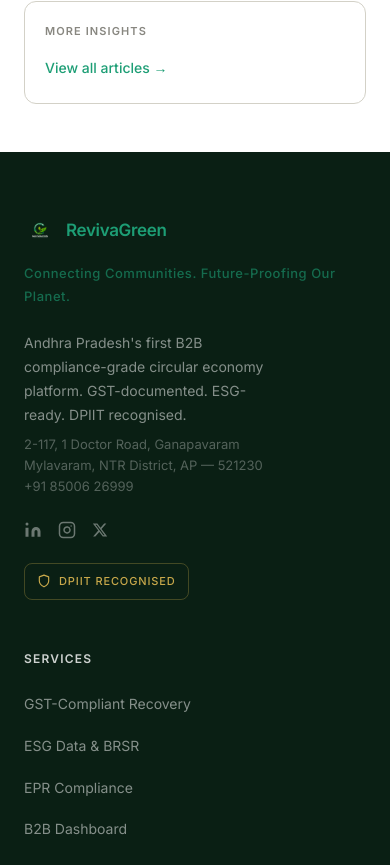
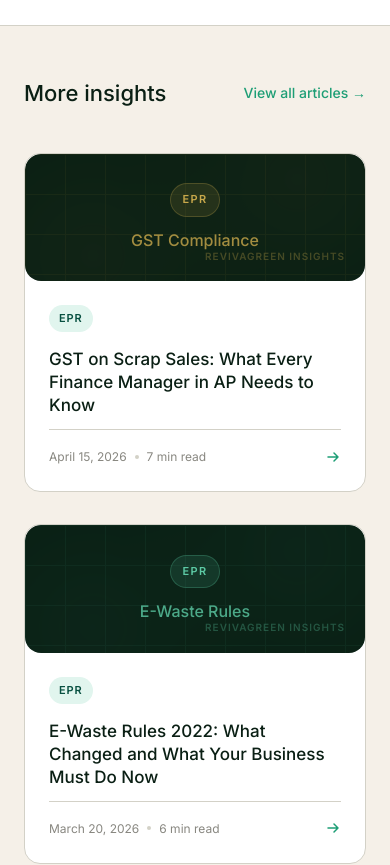
Before and after one commit to revivagreen/revivagreen-website, a Next.js app: page /insights/epr-compliance-guide-andhra-pradesh-2026 in a window 390 px wide. Shown: the part 3964-4829 px from the top of the page. Built offline with nearby package versions, Linux system fonts and the light colour scheme.

Commit message:
fix: insights OG tags, duplicate category tags, related articles, GST rates, author bios

```diff
--- a/app/insights/[slug]/page.tsx
+++ b/app/insights/[slug]/page.tsx
@@ -12,13 +12,16 @@
 
 const ARTICLES: Record<string, {
   category: string; title: string; date: string; author: string
-  readTime: string; cardBg: string; cardAccent: string; cardLabel: string
-  content: string[]
+  authorBio: string; readTime: string; cardBg: string
+  cardAccent: string; cardLabel: string; content: string[]
 }> = {
   'epr-compliance-guide-andhra-pradesh-2026': {
     category: 'EPR',
     title: 'The Complete EPR Compliance Guide for Andhra Pradesh Businesses in 2026',
-    date: 'May 15, 2026', author: 'RevivaGreen Strategy Team', readTime: '8 min read',
+    date: 'May 15, 2026',
+    author: 'RevivaGreen Strategy Team',
+    authorBio: 'EPR regulatory analysis and compliance guidance for AP businesses.',
+    readTime: '8 min read',
     cardBg: '#0A1F14', cardAccent: '#1D9E75', cardLabel: 'EPR Compliance',
     content: [
       'Extended Producer Responsibility (EPR) is no longer a future obligation for Indian businesses — it is a present legal requirement with real penalties for non-compliance.',
@@ -41,7 +44,10 @@
   'brsr-waste-data-explainer': {
     category: 'BRSR',
     title: 'How to Complete BRSR Principle 6 — A Practical Guide for Waste Data',
-    date: 'May 8, 2026', author: 'RevivaGreen Strategy Team', readTime: '6 min read',
+    date: 'May 8, 2026',
+    author: 'RevivaGreen Strategy Team',
+    authorBio: 'SEBI BRSR reporting guidance and ESG data strategy for Indian businesses.',
+    readTime: '6 min read',
     cardBg: '#0F2B1A', cardAccent: '#5DCAA5', cardLabel: 'BRSR Reporting',
     content: [
       "SEBI's Business Responsibility and Sustainability Report (BRSR) framework requires structured disclosure across nine principles. Principle 6 — Responsible Business in Respect of Environment — is where waste data lives.",
@@ -61,7 +67,10 @@
   'circular-economy-andhra-pradesh': {
     category: 'Circular Economy',
     title: "Why Andhra Pradesh is Positioned to Lead India's Circular Economy Transition",
-    date: 'April 28, 2026', author: 'Surendra Reddy Pamulapati', readTime: '5 min read',
+    date: 'April 28, 2026',
+    author: 'Surendra Reddy Pamulapati',
+    authorBio: 'Founder of RevivaGreen, writing on the circular economy opportunity in Andhra Pradesh.',
+    readTime: '5 min read',
     cardBg: '#1A3C1A', cardAccent: '#1D9E75', cardLabel: 'Circular Economy',
     content: [
       "When people talk about India's circular economy transition, the conversation tends to centre on Maharashtra, Gujarat, or Tamil Nadu. Andhra Pradesh rarely features in those discussions. I think that is a significant oversight — and one that creates a real opportunity for businesses that are paying attention.",
@@ -81,28 +90,37 @@
   'gst-compliant-scrap-management': {
     category: 'EPR',
     title: 'GST on Scrap Sales: What Every Finance Manager in AP Needs to Know',
-    date: 'April 15, 2026', author: 'RevivaGreen Strategy Team', readTime: '7 min read',
+    date: 'April 15, 2026',
+    author: 'RevivaGreen Strategy Team',
+    authorBio: 'GST compliance and scrap transaction documentation guidance for AP finance teams.',
+    readTime: '7 min read',
     cardBg: '#0A1F14', cardAccent: '#C8A84B', cardLabel: 'GST Compliance',
     content: [
-      'Scrap sales are taxable under GST — and a surprisingly large number of businesses in Andhra Pradesh are getting this wrong. Not through deliberate evasion, but through informal vendor relationships that leave no documentation trail.',
-      '## Is scrap covered under GST?',
-      'Yes. The sale of scrap — whether industrial waste, packaging material, off-cuts, or end-of-life equipment — is a supply of goods under the GST Act and is taxable accordingly. Most common scrap materials attract 18% GST. When a business hands scrap to a dealer and receives cash, that transaction is a sale. If the dealer does not issue a GST invoice, the transaction is undocumented — and the business has no ITC claim available.',
-      '## The Input Tax Credit problem',
-      'When a GST-registered vendor collects your scrap and issues a valid GST invoice, the GST component is available as ITC against your output tax liability. When an informal dealer collects the same scrap and pays cash with no invoice, the transaction is outside the GST system entirely. The ITC is unavailable, and your books show no record of the disposal.',
-      'For businesses generating significant scrap volumes, this is not a small number. A manufacturing unit generating 10 tonnes of mixed scrap per month could be forfeiting ₹15,000–₹40,000 in ITC every month simply by using informal dealers.',
+      'Scrap sales are taxable under GST — and a surprisingly large number of businesses in Andhra Pradesh are handling this incorrectly. Not through deliberate evasion, but through informal vendor relationships that leave no documentation trail and create real audit exposure.',
+      '## How the transaction actually works',
+      'When you sell scrap to a GST-registered buyer like RevivaGreen, the flow is straightforward. You raise a tax invoice on us showing the scrap value plus GST at the applicable rate. We pay you the full amount — taxable value plus GST — via bank transfer. You account for the GST as output tax in your GSTR-1. We claim it as input tax credit. The entire transaction is clean, documented, and audit-proof on both sides.',
+      'This is not complicated. The complication arises only when you sell to an informal dealer who pays cash with no invoice — because then your books show no record of the disposal, and income that should appear in your GSTR-1 is simply absent.',
+      '## GST rates by material category',
+      'GST rates on scrap vary by material. Metal scrap — iron, steel, aluminium, copper, brass and other ferrous and non-ferrous metals — and plastic scrap (HSN 3915) attract 18%. Paper and cardboard scrap (HSN 4707), glass cullet (HSN 7001), and used or waste tyres (HSN 4004) attract 5%.',
+      'As the seller, you charge GST at the applicable rate on your tax invoice. Your buyer pays the full amount and claims ITC. Your CA will confirm the correct HSN code and rate for each material category you generate.',
+      '## The real problem with informal dealers',
+      'The issue with informal dealers is not primarily about your ability to claim ITC — it is about what happens on your side of the books. When you hand scrap to an informal dealer and receive cash, you have sold taxable goods. That sale should appear in your GSTR-1 as output tax. If it does not, your books show undisclosed income from a taxable supply.',
+      'A GST audit that identifies significant scrap volumes in your production records — through raw material consumption ratios, for instance — but finds no corresponding disposal invoices in your GSTR-1 will flag that discrepancy. The consequences range from tax demands with interest to penalties that can substantially exceed the original liability.',
       '## What your CA needs from your scrap vendor',
-      'For your statutory auditor and CA to treat scrap disposal correctly, they need: a valid GST invoice from your scrap vendor for every collection, the vendor\'s GSTIN verified against the GST portal, the material category and weight recorded on the invoice, and bank transfer confirmation for amounts above ₹10,000. If your current scrap vendor cannot provide these four things, your scrap disposal is not GST-compliant.',
-      '## The audit exposure',
-      'GST audits increasingly scrutinise scrap disposal. An auditor who finds significant scrap volumes in your production records but no corresponding GST invoices for disposal will flag the discrepancy. The consequences range from demands for tax and interest to penalties that can exceed the original tax liability.',
+      'For your statutory auditor and CA to treat scrap disposal correctly, they need a valid GST invoice from your scrap vendor for every collection, the vendor\'s GSTIN verified against the GST portal, the material category and HSN code recorded on the invoice, and bank transfer confirmation for all payments.',
+      'If your current scrap vendor cannot provide these four things, your scrap disposal is not GST-compliant — regardless of how long the arrangement has been in place.',
       '## How to fix it',
-      'Switch to a GST-registered scrap vendor who issues compliant invoices for every collection. RevivaGreen provides GST invoices within 24 hours of every pickup, with material category, weight, and applicable GST rate clearly stated. Your CA can verify every invoice against the GST portal.',
+      'Switch to a GST-registered scrap vendor who issues compliant tax invoices for every collection. RevivaGreen issues GST invoices within 24 hours of every pickup, with material category, HSN code, weight, and applicable GST rate clearly stated. Your CA can verify every invoice against the GST portal. Your GSTR-1 is clean. Your ITC is recoverable. Your audit exposure is eliminated.',
     ],
   },
 
   'informal-to-formal-waste-management': {
     category: 'Company News',
     title: 'From Informal to Formal: How AP Businesses Made the Switch',
-    date: 'April 2, 2026', author: 'RevivaGreen Strategy Team', readTime: '4 min read',
+    date: 'April 2, 2026',
+    author: 'RevivaGreen Strategy Team',
+    authorBio: "Insights from RevivaGreen's client onboarding experience across Andhra Pradesh.",
+    readTime: '4 min read',
     cardBg: '#0F2B1A', cardAccent: '#1D9E75', cardLabel: 'Company News',
     content: [
       'Over the past year, we have onboarded businesses across Andhra Pradesh who were previously managing their scrap through the informal sector. We asked them what prompted the switch, what the transition looked like, and what changed after.',
@@ -111,10 +129,10 @@
       'In almost every case, the businesses had not thought carefully about scrap management before. It was background noise — something that happened, cash changed hands, and no one tracked it.',
       '## What the transition looked like',
       'The transition from informal to formal is straightforward in practice but requires one deliberate decision: stopping cash payments to informal dealers and redirecting collections to a compliant vendor.',
-      'The most common concern we hear before onboarding is about price — that a compliant vendor will pay less for scrap than an informal dealer. In practice, the difference is small and typically offset within months by ITC recovery alone. For businesses generating more than 2 tonnes of scrap per month, the ITC benefit of compliant disposal usually exceeds any price differential.',
+      'The most common concern we hear before onboarding is about price — that a compliant vendor will pay less for scrap than an informal dealer. In practice, the difference is small and typically offset within months by the removal of GST audit exposure alone. For businesses generating more than 2 tonnes of scrap per month, the combined benefit of clean books, recoverable ITC on our inputs, and documented income in their GSTR-1 consistently outweighs any price differential.',
       '## What changed after',
       'The most consistently reported change after switching to RevivaGreen is visibility. Businesses that previously had no idea how much scrap they were generating — or what happened to it — suddenly have a monthly material report, a CO₂ diversion figure, and a GST invoice for every collection.',
-      "Finance teams report that the ITC claims are straightforward and that the invoices pass auditor scrutiny without question. Sustainability managers report that the BRSR waste data section, which was previously left blank or estimated, is now completed from actual records. GMs report that they no longer have to manage multiple informal vendors across different locations — one account, one invoice summary, one dashboard.",
+      "Finance teams report that their GSTR-1 now correctly reflects scrap income, and that the invoices pass auditor scrutiny without question. Sustainability managers report that the BRSR waste data section, which was previously left blank or estimated, is now completed from actual records. GMs report that they no longer have to manage multiple informal vendors across different locations — one account, one invoice summary, one dashboard.",
       "The switch from informal to formal is not complicated. It is a decision. Most businesses that have made it say they should have made it sooner.",
     ],
   },
@@ -122,17 +140,20 @@
   'e-waste-rules-2022-guide': {
     category: 'EPR',
     title: 'E-Waste Rules 2022: What Changed and What Your Business Must Do Now',
-    date: 'March 20, 2026', author: 'RevivaGreen Strategy Team', readTime: '6 min read',
+    date: 'March 20, 2026',
+    author: 'RevivaGreen Strategy Team',
+    authorBio: 'E-waste regulatory compliance guidance under the E-Waste Management Rules 2022.',
+    readTime: '6 min read',
     cardBg: '#0A1F14', cardAccent: '#5DCAA5', cardLabel: 'E-Waste Rules',
     content: [
-      'The E-Waste (Management) Rules 2022 significantly expanded the scope and enforcement of producer responsibility for electronic waste in India. If your business manufactures, imports, or sells electrical and electronic equipment, you have new obligations that many companies have not yet fully understood.',
+      'The E-Waste (Management) Rules 2022 significantly expanded the scope and enforcement of producer responsibility for electronic waste in India. If your business manufactures, imports, or sells electrical and electronic equipment — or simply generates significant volumes of end-of-life electronics — you have obligations that many companies have not yet fully understood.',
       '## What changed from the 2016 rules',
-      'The 2022 rules introduced several significant changes. The product scope was expanded to cover a wider range of electrical and electronic equipment categories. Collection targets were made more stringent, with year-on-year increases. The Extended Producer Responsibility (EPR) framework was formalized, requiring producers to register on the EPR portal maintained by CPCB and report annually. Penalties for non-compliance were increased substantially.',
+      'The 2022 rules introduced several significant changes. The product scope was expanded to cover a wider range of electrical and electronic equipment categories. Collection targets were made more stringent, with year-on-year increases. The EPR framework was formalised, requiring producers to register on the EPR portal maintained by CPCB and report annually. Penalties for non-compliance were increased substantially.',
       '## Who is covered',
       'The 2022 rules cover producers (manufacturers and importers) of electrical and electronic equipment, bulk consumers (organisations that purchase large quantities of EEE), collection centres, dismantlers, and recyclers.',
       'Bulk consumers — which includes most medium and large businesses — have a specific obligation: they must hand over end-of-life electrical and electronic equipment only to authorised collection centres, dismantlers, or recyclers. Handing e-waste to informal kabadiwallas or unlicensed recyclers does not satisfy this obligation.',
       '## The documentation requirement',
-      'The rules require bulk consumers to maintain records of e-waste generated and channelled for disposal. These records must be available for inspection by CPCB or State PCBs (including APPCB in Andhra Pradesh). Without documentation showing that your e-waste went to an authorised channel, you have no defence in an inspection.',
+      'The rules require bulk consumers to maintain records of e-waste generated and channelled for disposal. These records must be available for inspection by CPCB or State PCBs — including APPCB in Andhra Pradesh. Without documentation showing that your e-waste went to an authorised channel, you have no defence in an inspection.',
       '## What authorised means in practice',
       'An authorised dismantler or recycler holds a valid consent from the relevant State Pollution Control Board. In Andhra Pradesh, this means APPCB consent. Before handing e-waste to any vendor, verify that they hold current APPCB authorisation for e-waste handling. A GST registration alone is not sufficient.',
       '## How RevivaGreen handles e-waste',
@@ -152,12 +173,23 @@
   return {
     title: `${article.title} | RevivaGreen Insights`,
     description: article.content[0]?.slice(0, 160),
+    openGraph: {
+      title: `${article.title} | RevivaGreen Insights`,
+      description: article.content[0]?.slice(0, 160),
+      url: `https://revivagreen.com/insights/${slug}`,
+      type: 'article',
+      authors: [article.author],
+    },
   }
 }
 
 function ArticleCardImage({ bg, accent, label, category }: { bg: string; accent: string; label: string; category: string }) {
   return (
-    <div className="w-full rounded-2xl overflow-hidden aspect-[16/6] flex flex-col items-center justify-center relative" style={{ background: bg }} aria-hidden="true">
+    <div
+      className="w-full rounded-2xl overflow-hidden aspect-[16/6] flex flex-col items-center justify-center relative"
+      style={{ background: bg }}
+      aria-hidden="true"
+    >
       <div className="absolute inset-0 opacity-[0.04]" style={{ backgroundImage: `radial-gradient(circle at 20% 80%, ${accent} 0%, transparent 60%), radial-gradient(circle at 80% 20%, ${accent} 0%, transparent 60%)` }} />
       <div className="absolute inset-0 opacity-[0.06]" style={{ backgroundImage: `linear-gradient(${accent} 1px, transparent 1px), linear-gradient(90deg, ${accent} 1px, transparent 1px)`, backgroundSize: '40px 40px' }} />
       <div className="relative z-10 text-[11px] font-semibold uppercase tracking-[0.12em] px-3 py-1.5 rounded-full mb-3" style={{ background: `${accent}20`, color: accent, border: `1px solid ${accent}40` }}>{category}</div>
@@ -186,6 +218,19 @@
     )
   }
 
+  // Related articles — same category, exclude current
+  const related = Object.entries(ARTICLES)
+    .filter(([s, a]) => s !== slug && a.category === article.category)
+    .slice(0, 2)
+
+  // If not enough same-category, fill from other categories
+  const relatedFilled = related.length >= 2 ? related : [
+    ...related,
+    ...Object.entries(ARTICLES)
+      .filter(([s, a]) => s !== slug && a.category !== article.category)
+      .slice(0, 2 - related.length),
+  ]
+
   return (
     <main>
       <Navbar />
@@ -198,6 +243,7 @@
               <svg width="14" height="14" viewBox="0 0 16 16" fill="none" aria-hidden="true"><path d="M13 8H3M3 8L7 4M3 8L7 12" stroke="currentColor" strokeWidth="1.5" strokeLinecap="round" strokeLinejoin="round" /></svg>
               Back to Insights
             </Link>
+            {/* Single category tag — no duplicates */}
             <span className={`inline-block text-[11px] font-semibold uppercase tracking-[0.1em] px-3 py-1.5 rounded-full mb-5 ${CATEGORY_COLORS[article.category] ?? 'bg-[#F5F0E8] text-[#5A5850]'}`}>
               {article.category}
             </span>
@@ -250,42 +296,85 @@
               <div className="border border-[#D3D1C7] rounded-xl p-5">
                 <p className="text-[11px] font-semibold uppercase tracking-[0.1em] text-[#888780] mb-4">About the author</p>
                 <div className="flex items-center gap-3 mb-3">
-                  <div className="w-10 h-10 rounded-full bg-[#1D9E75]/10 border-2 border-[#1D9E75] flex items-center justify-center">
-                    <span className="text-[#1D9E75] text-[12px] font-semibold">RG</span>
+                  <div className="w-10 h-10 rounded-full bg-[#1D9E75]/10 border-2 border-[#1D9E75] flex items-center justify-center shrink-0">
+                    <span className="text-[#1D9E75] text-[12px] font-semibold">
+                      {article.author === 'Surendra Reddy Pamulapati' ? 'SR' : 'RG'}
+                    </span>
                   </div>
                   <div>
                     <p className="text-[#0A1F14] font-medium text-[14px]">{article.author}</p>
                     <p className="text-[#888780] text-[12px]">RevivaGreen Ventures</p>
                   </div>
                 </div>
-                <p className="text-[#888780] text-[13px] leading-[1.65]">Regulatory intelligence and compliance guidance for businesses in Andhra Pradesh.</p>
+                {/* Unique bio per article — fixes duplicate content issue */}
+                <p className="text-[#888780] text-[13px] leading-[1.65]">{article.authorBio}</p>
               </div>
 
               <div className="border border-[#D3D1C7] rounded-xl p-5">
                 <p className="text-[11px] font-semibold uppercase tracking-[0.1em] text-[#888780] mb-4">Share this article</p>
                 <div className="flex gap-3">
-                  <a href={`https://www.linkedin.com/sharing/share-offsite/?url=https://revivagreen.com/insights/${slug}`} target="_blank" rel="noopener noreferrer"
-                    className="flex-1 flex items-center justify-center py-2.5 border border-[#D3D1C7] rounded-lg text-[13px] text-[#888780] hover:border-[#1D9E75] hover:text-[#1D9E75] transition-colors">
+                  <a
+                    href={`https://www.linkedin.com/sharing/share-offsite/?url=https://revivagreen.com/insights/${slug}`}
+                    target="_blank" rel="noopener noreferrer"
+                    className="flex-1 flex items-center justify-center py-2.5 border border-[#D3D1C7] rounded-lg text-[13px] text-[#888780] hover:border-[#1D9E75] hover:text-[#1D9E75] transition-colors"
+                  >
                     LinkedIn
                   </a>
-                  <a href={`https://twitter.com/intent/tweet?url=https://revivagreen.com/insights/${slug}&text=${encodeURIComponent(article.title)}`} target="_blank" rel="noopener noreferrer"
-                    className="flex-1 flex items-center justify-center py-2.5 border border-[#D3D1C7] rounded-lg text-[13px] text-[#888780] hover:border-[#1D9E75] hover:text-[#1D9E75] transition-colors">
+                  <a
+                    href={`https://twitter.com/intent/tweet?url=https://revivagreen.com/insights/${slug}&text=${encodeURIComponent(article.title)}`}
+                    target="_blank" rel="noopener noreferrer"
+                    className="flex-1 flex items-center justify-center py-2.5 border border-[#D3D1C7] rounded-lg text-[13px] text-[#888780] hover:border-[#1D9E75] hover:text-[#1D9E75] transition-colors"
+                  >
                     X / Twitter
                   </a>
                 </div>
-              </div>
-
-              <div className="border border-[#D3D1C7] rounded-xl p-5">
-                <p className="text-[11px] font-semibold uppercase tracking-[0.1em] text-[#888780] mb-3">More insights</p>
-                <Link href="/insights" className="inline-flex items-center gap-2 text-[#1D9E75] text-[14px] font-medium hover:underline">
-                  View all articles →
-                </Link>
               </div>
             </aside>
           </div>
         </div>
       </section>
 
+      {/* ── RELATED ARTICLES ──────────────────────────────── */}
+      {relatedFilled.length > 0 && (
+        <section className="bg-[#F5F0E8] section-py border-t border-[#D3D1C7]">
+          <div className="container">
+            <div className="flex items-center justify-between mb-10">
+              <h2 className="text-[#0A1F14] font-medium text-[22px]">More insights</h2>
+              <Link href="/insights" className="text-[#1D9E75] text-[14px] font-medium hover:underline">
+                View all articles →
+              </Link>
+            </div>
+            <div className="grid grid-cols-1 md:grid-cols-2 gap-8">
+              {relatedFilled.map(([relSlug, rel]) => (
+                <Link key={relSlug} href={`/insights/${relSlug}`} className="group block">
+                  <article className="h-full flex flex-col border border-[#D3D1C7] rounded-2xl overflow-hidden bg-white hover:border-[#1D9E75]/50 hover:-translate-y-1 transition-all duration-250">
+                    <ArticleCardImage bg={rel.cardBg} accent={rel.cardAccent} label={rel.cardLabel} category={rel.category} />
+                    <div className="flex flex-col flex-1 p-6">
+                      <span className={`self-start text-[11px] font-semibold uppercase tracking-[0.08em] px-2.5 py-1 rounded-full mb-4 ${CATEGORY_COLORS[rel.category] ?? 'bg-[#F5F0E8] text-[#5A5850]'}`}>
+                        {rel.category}
+                      </span>
+                      <h3 className="text-[#0A1F14] font-medium text-[17px] leading-[1.35] mb-3 group-hover:text-[#1D9E75] transition-colors flex-1">
+                        {rel.title}
+                      </h3>
+                      <div className="flex items-center justify-between pt-4 border-t border-[#D3D1C7]">
+                        <div className="flex items-center gap-2 text-[12px] text-[#888780]">
+                          <span>{rel.date}</span>
+                          <span className="w-1 h-1 rounded-full bg-[#D3D1C7]" />
+                          <span>{rel.readTime}</span>
+                        </div>
+                        <svg className="w-4 h-4 text-[#1D9E75] group-hover:translate-x-1 transition-transform" viewBox="0 0 16 16" fill="none" aria-hidden="true">
+                          <path d="M3 8H13M13 8L9 4M13 8L9 12" stroke="currentColor" strokeWidth="1.5" strokeLinecap="round" strokeLinejoin="round" />
+                        </svg>
+                      </div>
+                    </div>
+                  </article>
+                </Link>
+              ))}
+            </div>
+          </div>
+        </section>
+      )}
+
       <Footer />
     </main>
   )
```
Also changed, not shown: app/insights/page.tsx (+23 -39 lines).
